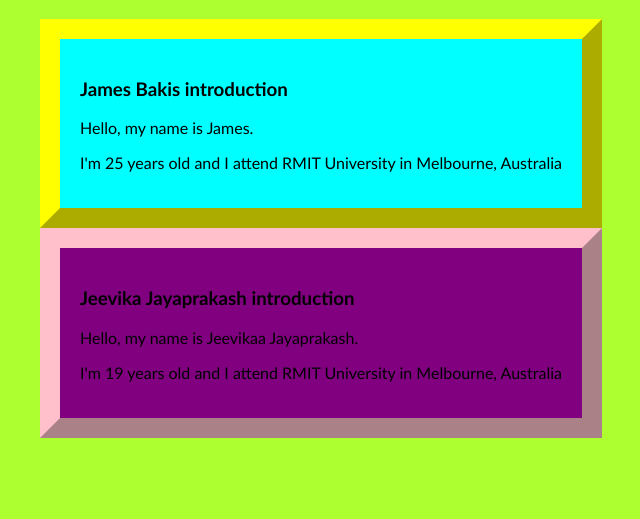
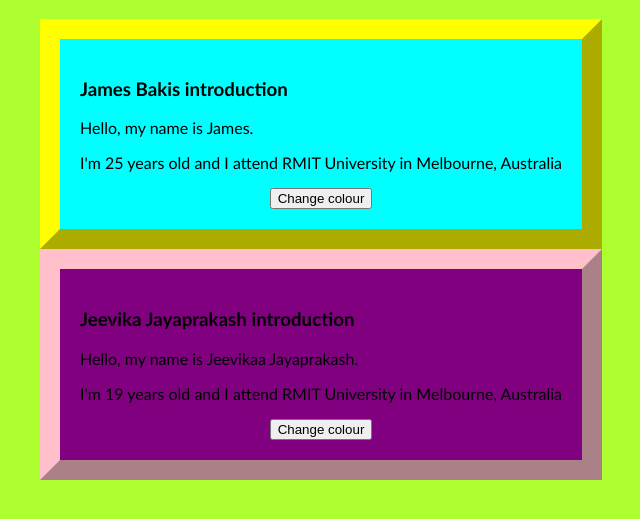
Before and after one commit to jamesbakis/javascript_learning, a plain HTML site: page index.html in a window 1280 px wide. Shown: the part 63-582 px from the top of the page, without its empty margins (319-959 px from the left). Drawn offline with Linux system fonts and the light colour scheme.

Commit message:
Added function to change colours and a javascript file

```diff
--- a/index.html
+++ b/index.html
@@ -7,6 +7,59 @@
         html {
             font-family: 'Gill Sans', 'Gill Sans MT', Calibri, 'Trebuchet MS', sans-serif;
         }
+
+                html {
+            background-color: greenyellow;
+        }
+
+        #title h1 {
+            text-align: center;
+        }
+
+        #james-intro {
+            margin: 10px;
+            display: flex;
+            margin-left: auto;
+            margin-right: auto;
+            margin-bottom: 0;
+            margin-top: 0;
+        }
+
+        #james-intro div {
+            justify-content: left;
+            margin: auto;
+        }
+
+        #james-intro-body {
+            background-color: aqua;
+            padding: 20px;
+            border: 20px;
+            border-style: outset;
+            border-color: yellow;
+        }
+
+        #jj-intro {
+            margin: 10px;
+            display: flex;
+            margin-left: auto;
+            margin-right: auto;
+            margin-bottom: 0;
+            margin-top: 0;
+        }
+
+        #jj-intro div {
+            justify-content: left;
+            margin: auto;
+        }
+
+        #jj-intro-body {
+            background-color: purple;
+            padding: 20px;
+            border: 20px;
+            border-style: outset;
+            border-color: pink;
+        }
+
     </style>
     <body>
         <div id="title">
@@ -16,10 +69,11 @@
             <div>
             </div>
 
-            <div id="james-intro-body">
+            <div id="james-intro-body" style="background-color: aqua">
                 <h3>James Bakis introduction</h3>
                 <p>Hello, my name is James.</p>
                 <p>I'm 25 years old and I attend RMIT University in Melbourne, Australia</p>
+                <button onclick="james_change_colour()" style="display: block; margin: auto">Change colour</button>
             </div>
 
             <div>
@@ -31,10 +85,11 @@
             <div>
             </div>
 
-            <div id="jj-intro-body">
+            <div id="jj-intro-body" style="background-color: purple">
                 <h3>Jeevika Jayaprakash introduction</h3>
                 <p>Hello, my name is Jeevikaa Jayaprakash.</p>
                 <p>I'm 19 years old and I attend RMIT University in Melbourne, Australia</p>
+                <button onclick="jj_change_colour()" style="display: block; margin: auto">Change colour</button>
             </div>
 
             <div>
@@ -61,4 +116,6 @@
     <footer>
 
     </footer>
+    <script src="./script.js"> </script>
+
 </html>
--- /dev/null
+++ b/script.js
@@ -0,0 +1,21 @@
+james_intro_body = document.getElementById("james-intro-body")
+        function james_change_colour() {
+            james_intro_colour = james_intro_body.style.backgroundColor;
+            if (james_intro_colour === "aqua") {
+                james_intro_body.style.backgroundColor = "red";
+            }
+            if (james_intro_colour === "red") {
+                james_intro_body.style.backgroundColor = "aqua";
+            }
+        }
+
+        jj_intro_body = document.getElementById("jj-intro-body")
+        function jj_change_colour() {
+            jj_intro_colour = jj_intro_body.style.backgroundColor;
+            if (jj_intro_colour === "purple") {
+                jj_intro_body.style.backgroundColor = "green";
+            }
+            if (jj_intro_colour === "green") {
+                jj_intro_body.style.backgroundColor = "purple";
+            }
+        }
--- a/style.css
+++ b/style.css
@@ -21,7 +21,6 @@ html {
 }
 
 #james-intro-body {
-    background-color: aqua;
     padding: 20px;
     border: 20px;
     border-style: outset;
@@ -43,7 +42,6 @@ html {
 }
 
 #jj-intro-body {
-    background-color: purple;
     padding: 20px;
     border: 20px;
     border-style: outset;
```
